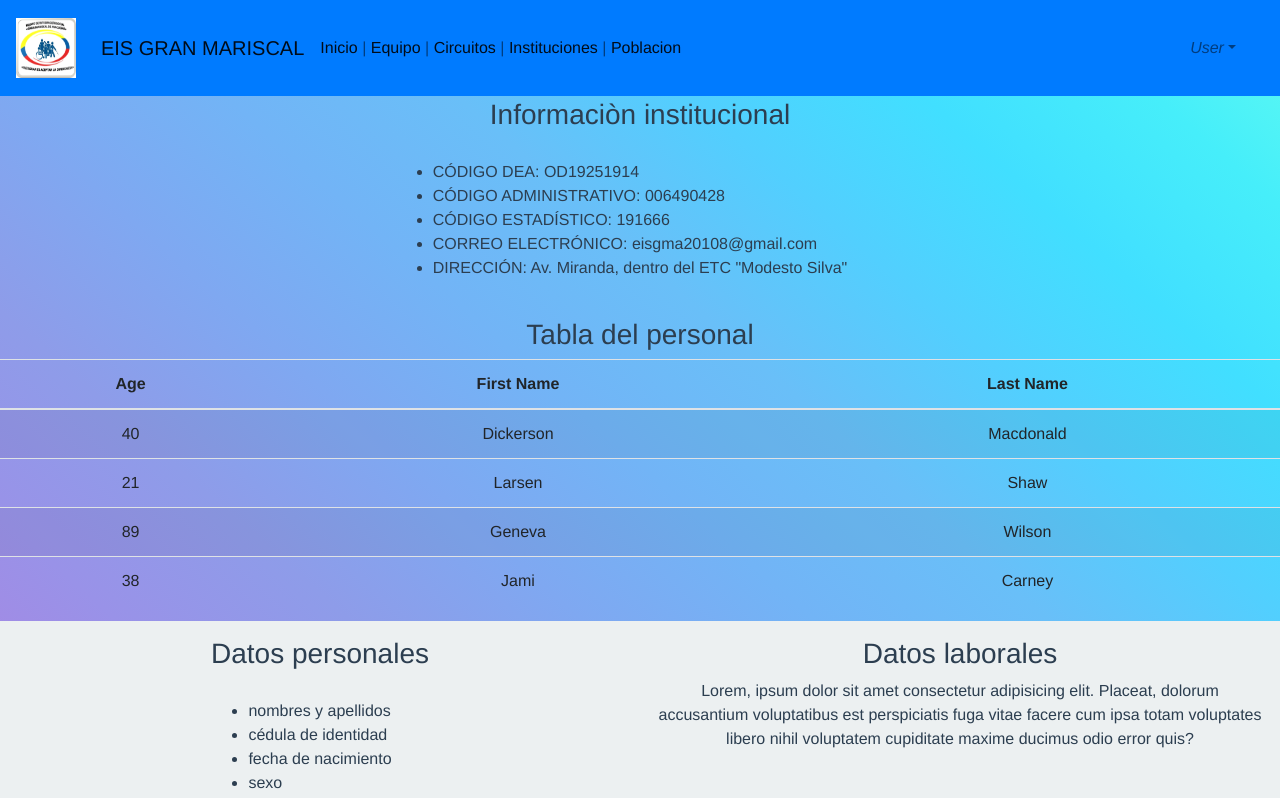
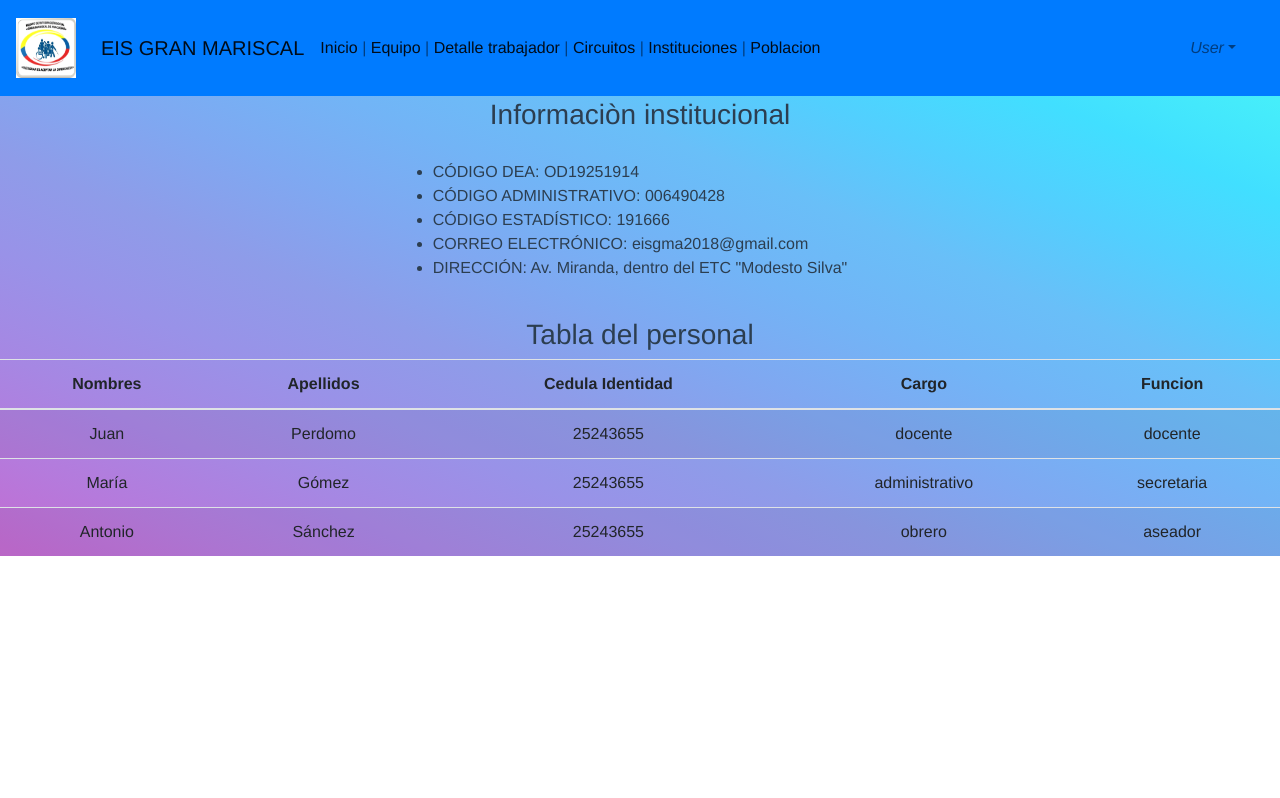
Before and after one commit to ignaciogonzalezvegas/proyecto-equipo, a Vue app: page /equipo in a window 1280 px wide. Shown: the top 798 px of the page. Built offline with nearby package versions, Linux system fonts and the light colour scheme.

Commit message:
casa 0905

```diff
--- a/src/App.vue
+++ b/src/App.vue
@@ -8,6 +8,7 @@
         <b-nav-text>
           <router-link to="/">Inicio</router-link> |
           <router-link to="/equipo">Equipo</router-link> |
+          <router-link to="/detalletrabajador">Detalle trabajador</router-link> |
           <router-link to="/circuitos">Circuitos</router-link> |
           <router-link to="/instituciones">Instituciones</router-link> |
           <router-link to="/poblacion">Poblacion</router-link>
--- a/src/components/personalinfo.vue
+++ b/src/components/personalinfo.vue
@@ -7,20 +7,36 @@
 
 <script>
 export default {
-  name: 'PersonalInformacion',
-    data() {
-      return {
-        items: [
-          { age: 40, first_name: 'Dickerson', last_name: 'Macdonald' },
-          { age: 21, first_name: 'Larsen', last_name: 'Shaw' },
-          { age: 89, first_name: 'Geneva', last_name: 'Wilson' },
-          { age: 38, first_name: 'Jami', last_name: 'Carney' }
-        ]
-      }
-    }
-}
+  name: "PersonalInformacion",
+  data() {
+    return {
+      items: [
+
+        {
+          nombres: "Juan ",
+          apellidos: "Perdomo",
+          cedula_identidad: 25243655,
+          cargo: "docente",
+          funcion: "docente",
+        },
+        {
+          nombres: "María ",
+          apellidos: "Gómez",
+          cedula_identidad: 25243655,
+          cargo: "administrativo",
+          funcion: "secretaria",
+        },
+        {
+          nombres: "Antonio ",
+          apellidos: "Sánchez",
+          cedula_identidad: 25243655,
+          cargo: "obrero",
+          funcion: "aseador",
+        },
+      ],
+    };
+  },
+};
 </script>
 
-<style scoped>
-
-</style>
+<style scoped></style>
--- a/src/router/index.js
+++ b/src/router/index.js
@@ -17,6 +17,14 @@ const routes = [
     // this generates a separate chunk (about.[hash].js) for this route
     // which is lazy-loaded when the route is visited.
     component: () => import(/* webpackChunkName: "about" */ '../views/Equipo.vue')
+  },
+  {
+    path: '/detalletrabajador',
+    name: 'detalletrabajador',
+    // route level code-splitting
+    // this generates a separate chunk (about.[hash].js) for this route
+    // which is lazy-loaded when the route is visited.
+    component: () => import(/* webpackChunkName: "about" */ '../components/DetalleTrabajador.vue')
   },
   {
     path: '/circuitos',
--- a/src/views/Equipo.vue
+++ b/src/views/Equipo.vue
@@ -7,25 +7,23 @@
         <li>CÓDIGO DEA: OD19251914</li>
         <li>CÓDIGO ADMINISTRATIVO: 006490428</li>
         <li>CÓDIGO ESTADÍSTICO: 191666</li>
-        <li>CORREO ELECTRÓNICO: eisgma20108@gmail.com</li>
+        <li>CORREO ELECTRÓNICO: eisgma2018@gmail.com</li>
         <li>DIRECCIÓN: Av. Miranda, dentro del ETC "Modesto Silva"</li>
       </ul>
     </div>
     <PersonalInformacion />
-    <detalletrabajador />
   </div>
 </template>
 
 <script>
 // @ is an alias to /src
-import detalletrabajador from "../components/DetalleTrabajador.vue";
 import PersonalInformacion from "../components/personalinfo.vue";
 
 export default {
   name: "Inicio",
   components: {
     PersonalInformacion,
-    detalletrabajador,
+
   },
 };
 </script>
```
